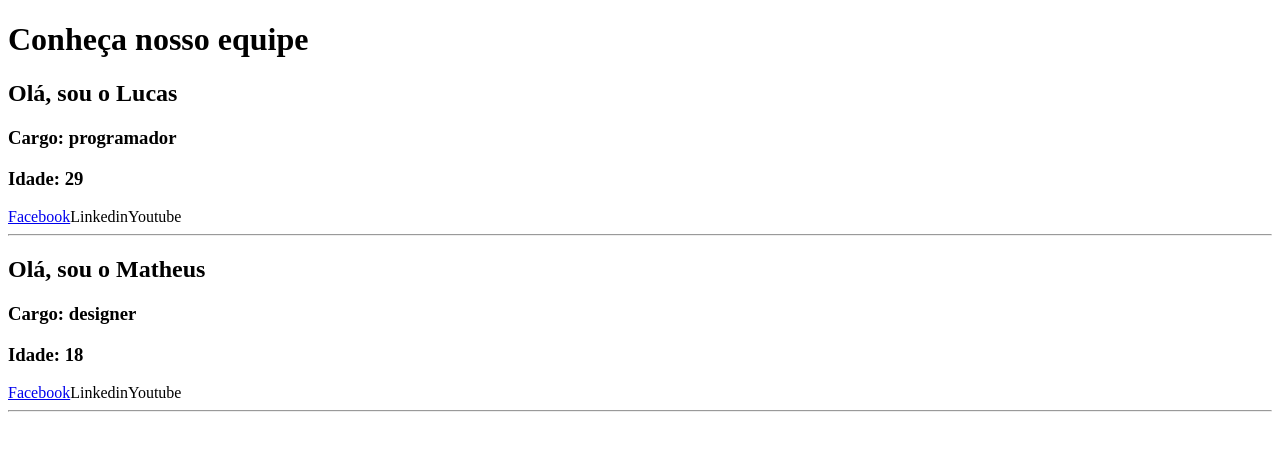
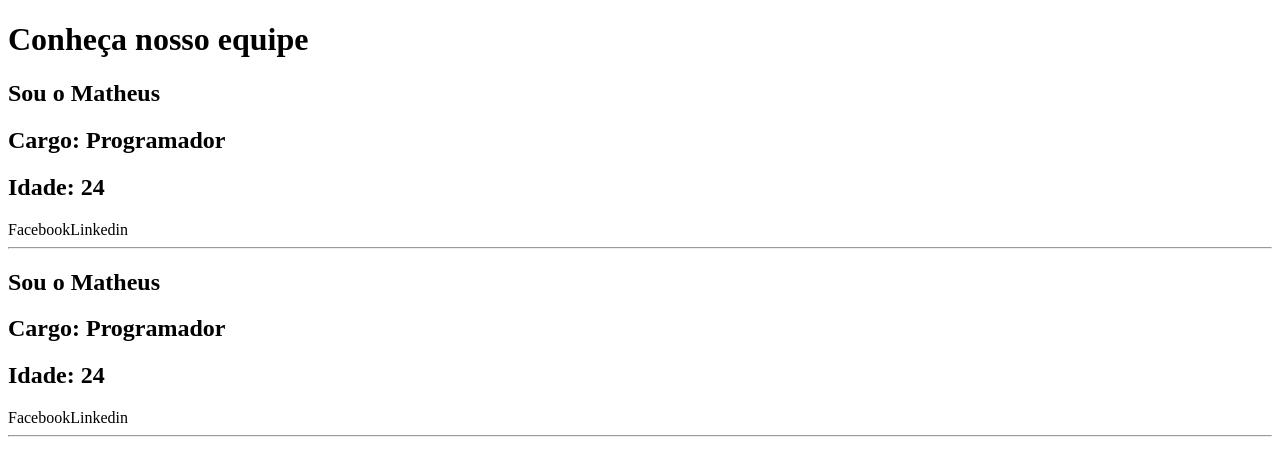
Before and after one commit to luchersou/React-JS-curso-1-2, a React (Create React App) app: page / in a window 1280 px wide. Shown: the top 476 px of the page. Built offline with nearby package versions, Linux system fonts and the light colour scheme.

Commit message:
Testa uso de props usando classes e extendendo Component

```diff
--- a/src/App.js
+++ b/src/App.js
@@ -1,41 +1,44 @@
-import React from 'react';
+import React, { Component } from 'react';
 
-const Equipe = (props) => {
+class Equipe extends Component{
+  render(){
     return(
       <div>
-      <Sobre username={props.nome} cargo={props.cargo} idade={props.idade}/>
-      <Social fb={props.Facebook}/>
+        <Sobre nome={this.props.nome} cargo={this.props.cargo} idade={this.props.idade}/>
+        <Social />
       <hr/>
       </div>
     );
   }
+}
 
-const Social = (props) =>{
+class Sobre extends Component{
+  render(){
     return(
         <div>
-      <a href={props.fb}>Facebook</a>
-      <a>Linkedin</a>
-      <a>Youtube</a>
+          <h2>Sou o {this.props.nome}</h2>
+          <h2>Cargo: {this.props.cargo}</h2>
+          <h2>Idade: {this.props.idade}</h2>
         </div>
     );
   }
+}
 
-const Sobre = (props) => {
+const Social = () => {
   return(
     <div>
-        <h2>Olá, sou o {props.username}</h2>
-        <h3>Cargo: {props.cargo}</h3>
-        <h3>Idade: {props.idade}</h3>
+    <a>Facebook</a>
+    <a>Linkedin</a>
     </div>
-  );
+  )
 }
 
 function App(){
   return(
     <div>
       <h1>Conheça nosso equipe</h1>
-      <Equipe nome ="Lucas" cargo="programador" idade="29" Facebook="https://www.facebook.com"/>
-      <Equipe nome ="Matheus" cargo="designer" idade="18" Facebook="https://www.facebook.com"/>
+      <Equipe nome="Matheus" cargo="Programador" idade="24"/>
+      <Equipe nome="Matheus" cargo="Programador" idade="24"/>
     </div>
   );
 }
```
Lines whose indentation alone changed are shown as unchanged.
